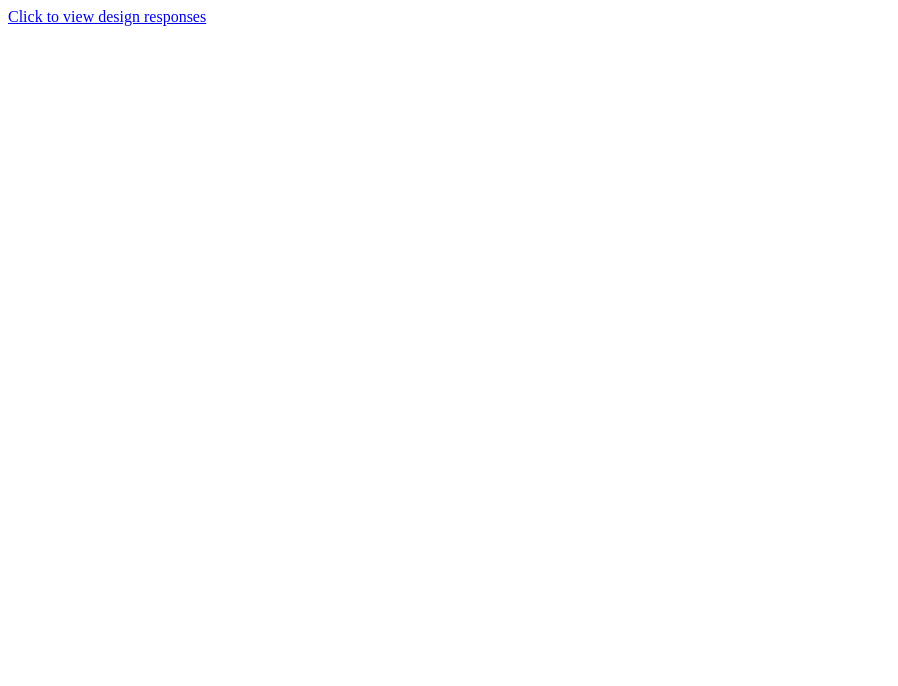
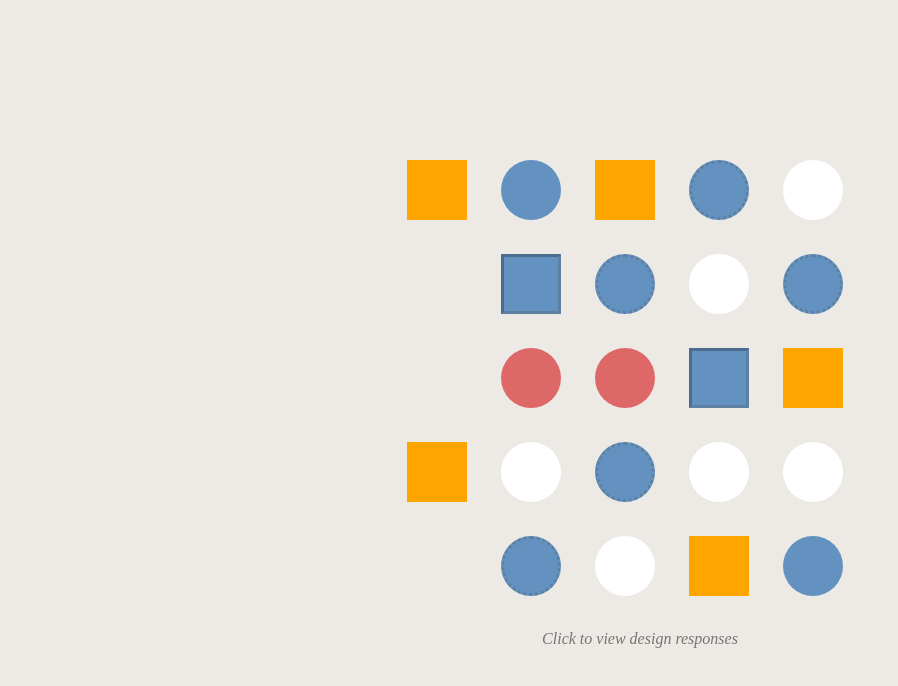
Before and after one commit to tsgoten/web-design-decal, a plain HTML site: page hw/hw2/index.html in a window 1280 px wide. Shown: the whole page, without its empty margins (0-898 px from the left). Drawn offline with Linux system fonts and the light colour scheme.

Commit message:
finished hw2

```diff
--- a/hw/hw2/assets/css/style.css
+++ b/hw/hw2/assets/css/style.css
@@ -41,7 +41,7 @@ div {
 .square {
     width: 60px;
     height: 60px;
-    background: white;
+    background: orange;
     display: inline-block;
     margin-right: 30px;
 }
@@ -56,3 +56,24 @@ div {
     width: 54px;
     height: 54px;
 }
+#third-row .circle {
+    background: #de6868;
+}
+.circle.fancy {
+    border: 3px dotted rgba(74, 74, 74, 0.25);
+}
+.first.circle {
+    opacity: 0;
+}
+.green {
+    background: #6392c0;
+}
+.fancy {
+    background: #6392c0;
+}
+.circle:hover {
+    opacity: 0.5;
+}
+#second-row .circle:hover {
+    transform: scale(1.25);
+}
--- a/hw/hw2/index.html
+++ b/hw/hw2/index.html
@@ -1,12 +1,13 @@
 <html>
 	<head>
 		<title>Fiddling with shapes</title>
-		<!-- What file should we link in this <head> tag? -->
+		<link rel="stylesheet" href="assets/css/style.css" >
 	</head>
+
 <body>
 	<div id="container">
 		<div id="first-row" class="row">
-			<div class="square"></div>
+			<div class="square first"></div>
 			<div class="circle green"></div>
 			<div class="square"></div>
 			<div class="circle fancy"></div>
@@ -14,7 +15,7 @@
 		</div>
 
 		<div id="second-row" class="row">
-			<div class="circle"></div>
+			<div class="circle first"></div>
 			<div class="square fancy"></div>
 			<div class="circle fancy"></div>
 			<div class="circle"></div>
@@ -22,7 +23,7 @@
 		</div>
 
 		<div id="third-row" class="row">
-			<div class="circle"></div>
+			<div class="circle first"></div>
 			<div class="circle green"></div>
 			<div class="circle"></div>
 			<div class="square fancy"></div>
@@ -30,7 +31,7 @@
 		</div>
 
 		<div id="fourth-row" class="row">
-			<div class="square"></div>
+			<div class="square first"></div>
 			<div class="circle"></div>
 			<div class="circle fancy"></div>
 			<div class="circle"></div>
@@ -38,7 +39,7 @@
 		</div>
 
 		<div id="fifth-row" class="row">
-			<div class="circle"></div>
+			<div class="circle first"></div>
 			<div class="circle fancy"></div>
 			<div class="circle"></div>
 			<div class="square"></div>
```
